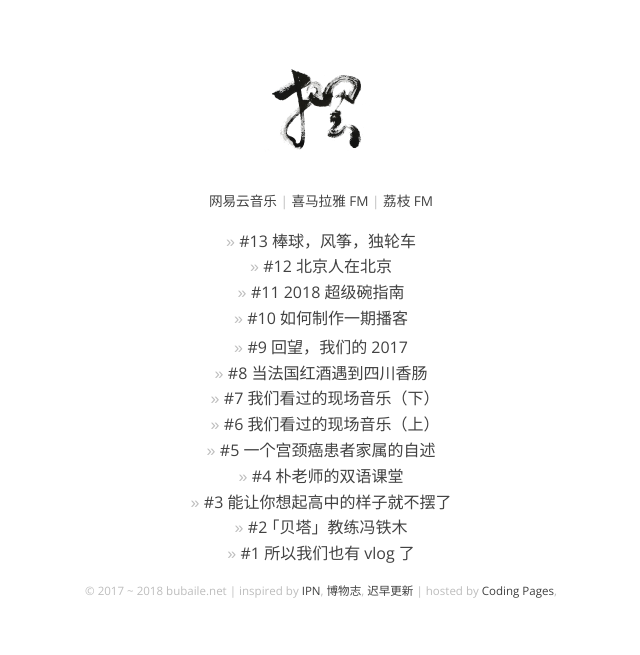
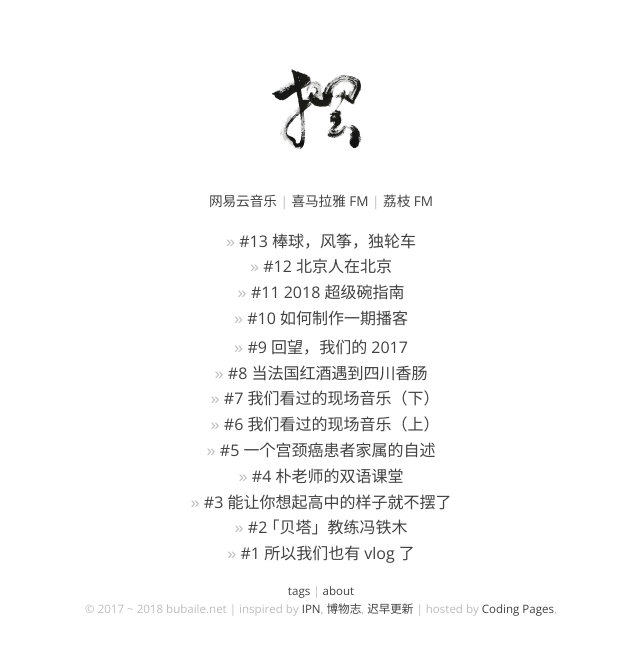
Before and after one commit to onion7878/bubaile.net, a Jekyll site: the page built from index.html, in a window 1280 px wide. Shown: the top 655 px of the page, without its empty margins (319-959 px from the left). Built offline with Jekyll 4.4.1, drawn with Linux system fonts in a browser that asks for light colours.

Commit message:
添加 about 界面

```diff
--- a/_includes/footer.html
+++ b/_includes/footer.html
@@ -1,6 +1,10 @@
 <footer class="margin-bottom-1em margin-top-1em font-size-small">
-	<div class="text-center gray-color font-size-small font-open-sans">
-		<span>&copy; 2017 ~ {{ site.time | date: "%Y" }} bubaile.net</span> |
+	<div class="text-center margin-bottom-footer gray-color font-size-small font-open-sans">
+		<span><a href="/tags.html">tags</a></span> |
+		<span><a href="/about.html">about</a></span>
+	</div>
+	<div class="text-center margin-bottom-footer gray-color font-size-small font-open-sans">
+			<span>&copy; 2017 ~ {{ site.time | date: "%Y" }} bubaile.net</span> |
 		<span>inspired by <a href="http://ipn.li/" target="_blank">IPN</a></span>,
 		<span><a href="https://bowuzhi.fm/" target="_blank">博物志</a></span>,
 		<span><a href="http://www.weareones.com/2" target="_blank">迟早更新</a></span> |
--- a/assets/css/style.css
+++ b/assets/css/style.css
@@ -104,7 +104,6 @@ figcaption {
 }
 
 .img-logo {
-	all:initial;
 	display: block;
 	width: 128px;
 	margin-top: 3em;
@@ -177,6 +176,10 @@ figcaption {
 
 .margin-bottom-1em {
 	margin-bottom: 1em;
+}
+
+.margin-bottom-footer {
+	margin-bottom: 3px;
 }
 
 .padding-bottom-1em {
```
Also changed, not shown: about.md (added, +14 -0 lines).
